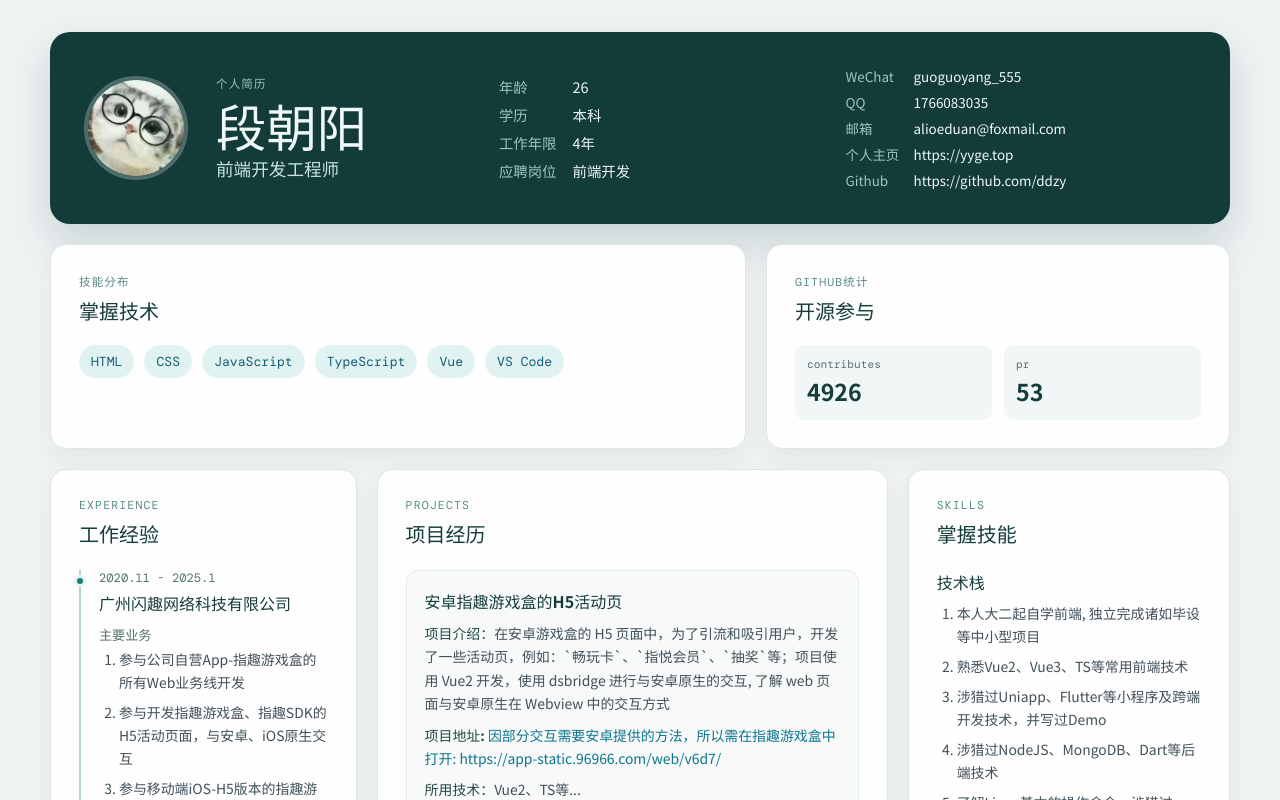
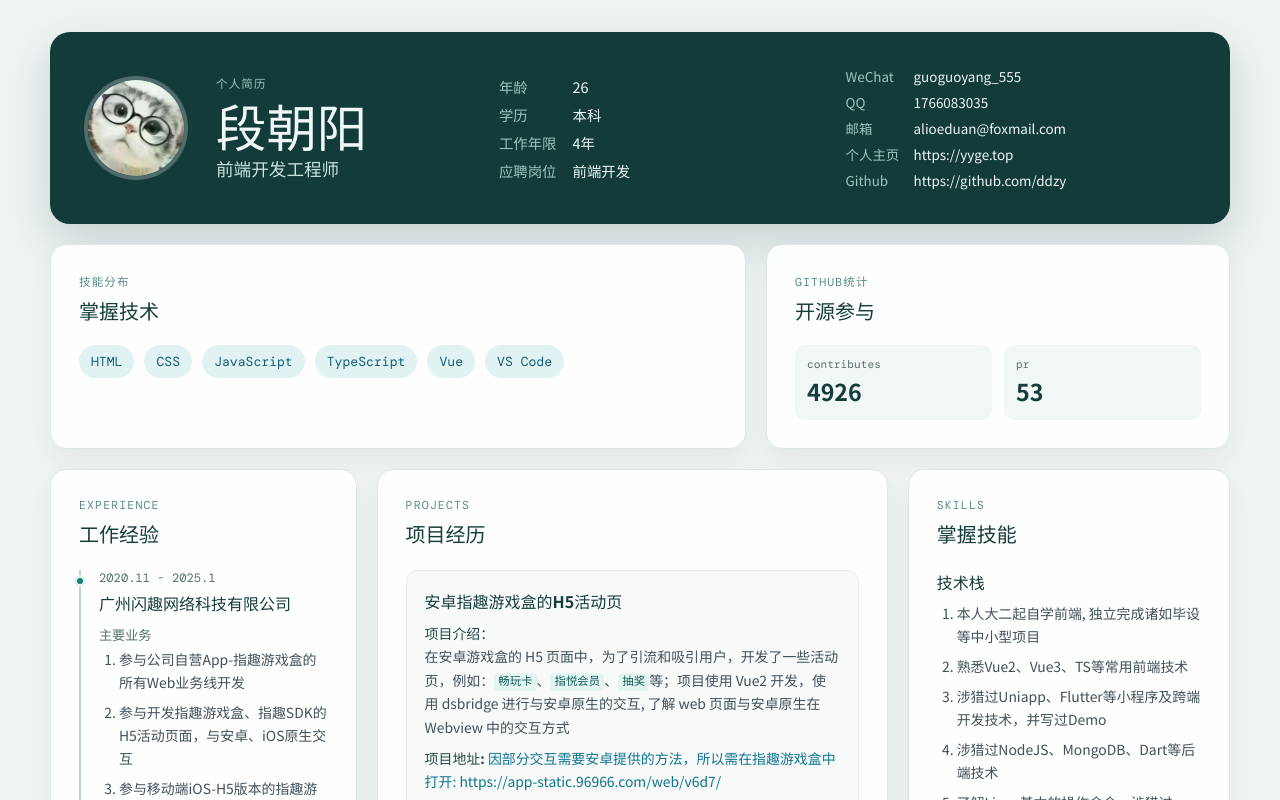
Before and after one commit to ddzy/resume, a Vue app: page / in a window 1280 px wide. Shown: the top 800 px of the page. Built offline with nearby package versions, Linux system fonts and the light colour scheme.

Commit message:
feat(项目经历): 支持markdown渲染

```diff
--- a/src/components/ProjectList.vue
+++ b/src/components/ProjectList.vue
@@ -1,12 +1,23 @@
 <script setup lang="ts">
+import DOMPurify from 'dompurify'
+import { marked } from 'marked'
 import { projects } from '../data/resume'
+
+function renderMarkdown(source: string) {
+  return DOMPurify.sanitize(marked.parse(source, { async: false }), {
+    USE_PROFILES: { html: true },
+  })
+}
 </script>
 
 <template>
   <div class="project-list">
     <article v-for="project in projects" :key="project.name" class="project-card">
       <h3>{{ project.name }}</h3>
-      <p><strong>项目介绍：</strong>{{ project.description }}</p>
+      <div class="project-description">
+        <strong>项目介绍：</strong>
+        <div class="markdown-body" v-html="renderMarkdown(project.detailsMarkdown)" />
+      </div>
       <p v-for="link in project.links" :key="link.href"><strong>{{ link.label }}</strong> <a :href="link.href" target="_blank" rel="noopener noreferrer">{{ link.text }}</a></p>
       <p><strong>所用技术：</strong>{{ project.technologies }}</p>
     </article>
@@ -46,4 +57,50 @@ import { projects } from '../data/resume'
     color: #234946;
   }
 }
+
+.project-description {
+  margin-bottom: 8px;
+  color: #41505a;
+  font-size: 0.87rem;
+  line-height: 1.68;
+}
+
+.markdown-body {
+  :deep(p),
+  :deep(ul),
+  :deep(ol),
+  :deep(pre) {
+    margin: 0 0 8px;
+  }
+
+  :deep(p:last-child),
+  :deep(ul:last-child),
+  :deep(ol:last-child),
+  :deep(pre:last-child) {
+    margin-bottom: 0;
+  }
+
+  :deep(code) {
+    padding: 0.12em 0.36em;
+    color: #0f5d57;
+    background: #e4f4f1;
+    border-radius: 4px;
+    font-family: 'DM Mono', monospace;
+    font-size: 0.82em;
+  }
+
+  :deep(pre) {
+    overflow-x: auto;
+    padding: 12px;
+    color: #d9f3ee;
+    background: #123b3a;
+    border-radius: 8px;
+  }
+
+  :deep(pre code) {
+    padding: 0;
+    color: inherit;
+    background: transparent;
+  }
+}
 </style>
--- a/src/data/resume.ts
+++ b/src/data/resume.ts
@@ -4,7 +4,7 @@ export type ResumeLink = { label: string; text: string; href: string }
 
 export type Project = {
   name: string
-  description: string
+  detailsMarkdown: string
   links?: ResumeLink[]
   technologies: string
 }
@@ -62,29 +62,29 @@ export const experiences = [
 export const projects: Project[] = [
   {
     name: '安卓指趣游戏盒的H5活动页',
-    description: '在安卓游戏盒的 H5 页面中，为了引流和吸引用户，开发了一些活动页，例如：`畅玩卡`、`指悦会员`、`抽奖`等；项目使用 Vue2 开发，使用 dsbridge 进行与安卓原生的交互, 了解 web 页面与安卓原生在 Webview 中的交互方式',
+    detailsMarkdown: '在安卓游戏盒的 H5 页面中，为了引流和吸引用户，开发了一些活动页，例如：`畅玩卡`、`指悦会员`、`抽奖`等；项目使用 Vue2 开发，使用 dsbridge 进行与安卓原生的交互, 了解 web 页面与安卓原生在 Webview 中的交互方式',
     links: [{ label: '项目地址:', text: '因部分交互需要安卓提供的方法，所以需在指趣游戏盒中打开: https://app-static.96966.com/web/v6d7/', href: 'https://app-static.96966.com/web/v6d7/' }],
     technologies: 'Vue2、TS等...',
   },
   {
     name: '公司内部的后台管理系统',
-    description: '日常迭代和维护指趣游戏盒后台、指趣SDK后台、开发者后台等各类后台管理系统',
+    detailsMarkdown: '日常迭代和维护指趣游戏盒后台、指趣SDK后台、开发者后台等各类后台管理系统',
     technologies: 'Vue2、TS等...',
   },
   {
     name: '指趣游戏盒-iOS-H5版本',
-    description: '在iOS-Safari中运行的指趣游戏盒简化版本',
+    detailsMarkdown: '在iOS-Safari中运行的指趣游戏盒简化版本',
     links: [{ label: '项目地址:', text: '需在iOS环境下访问 https://app-static.96966.com/web/zhiqu-web-common/index.html', href: 'https://app-static.96966.com/web/zhiqu-web-common/index.html' }],
     technologies: 'Vue3、TS等...',
   },
   {
     name: '闪趣官网',
-    description: '公司官网，响应式，兼容PC端和移动端',
+    detailsMarkdown: '公司官网，响应式，兼容PC端和移动端',
     technologies: 'Vue2、TS、CSS媒体查询等...',
   },
   {
     name: '【个人项目】vue3-ui',
-    description: 'Vue3组件库，已实现Table、Watermark等42个常用组件，有基本的单元测试、说明文档',
+    detailsMarkdown: 'Vue3组件库，已实现Table、Watermark等42个常用组件，有基本的单元测试、说明文档',
     links: [
       { label: '在线预览:', text: 'https://yyge.top/vue3-ui/', href: 'https://yyge.top/vue3-ui/' },
       { label: 'npm地址:', text: 'npm install @felibrary/vue3-ui', href: 'https://www.npmjs.com/package/@felibrary/vue3-ui' },
@@ -93,13 +93,13 @@ export const projects: Project[] = [
   },
   {
     name: '【个人项目】flutter-github-app',
-    description: 'Flutter仿Github客户端App，主要实现首页、repo相关页、issue相关页、starred相关页、个人资料页',
+    detailsMarkdown: 'Flutter仿Github客户端App，主要实现首页、repo相关页、issue相关页、starred相关页、个人资料页',
     links: [{ label: '项目地址:', text: 'https://github.com/ddzy/github', href: 'https://github.com/ddzy/github' }],
     technologies: 'Flutter，API使用Github官方的Graphql-API...',
   },
   {
     name: '【个人项目】uniapp-cloud-demo',
-    description: '使用hbuilderx、uniapp结合unicloud开发的微信小程序文章demo，包括微信小程序登录、uni-id鉴权、文章增删改查、用户个人资料修改等功能',
+    detailsMarkdown: '使用hbuilderx、uniapp结合unicloud开发的微信小程序文章demo，包括微信小程序登录、uni-id鉴权、文章增删改查、用户个人资料修改等功能',
     links: [{ label: '项目地址:', text: 'https://github.com/ddzy/uniapp-cloud-demo', href: 'https://github.com/ddzy/uniapp-cloud-demo' }],
     technologies: 'uniapp、hbuilderx、unicloud...',
   },
```
Also changed, not shown: package.json (+5 -3 lines), 2 other files (tests, documents, lock files or other folders).
